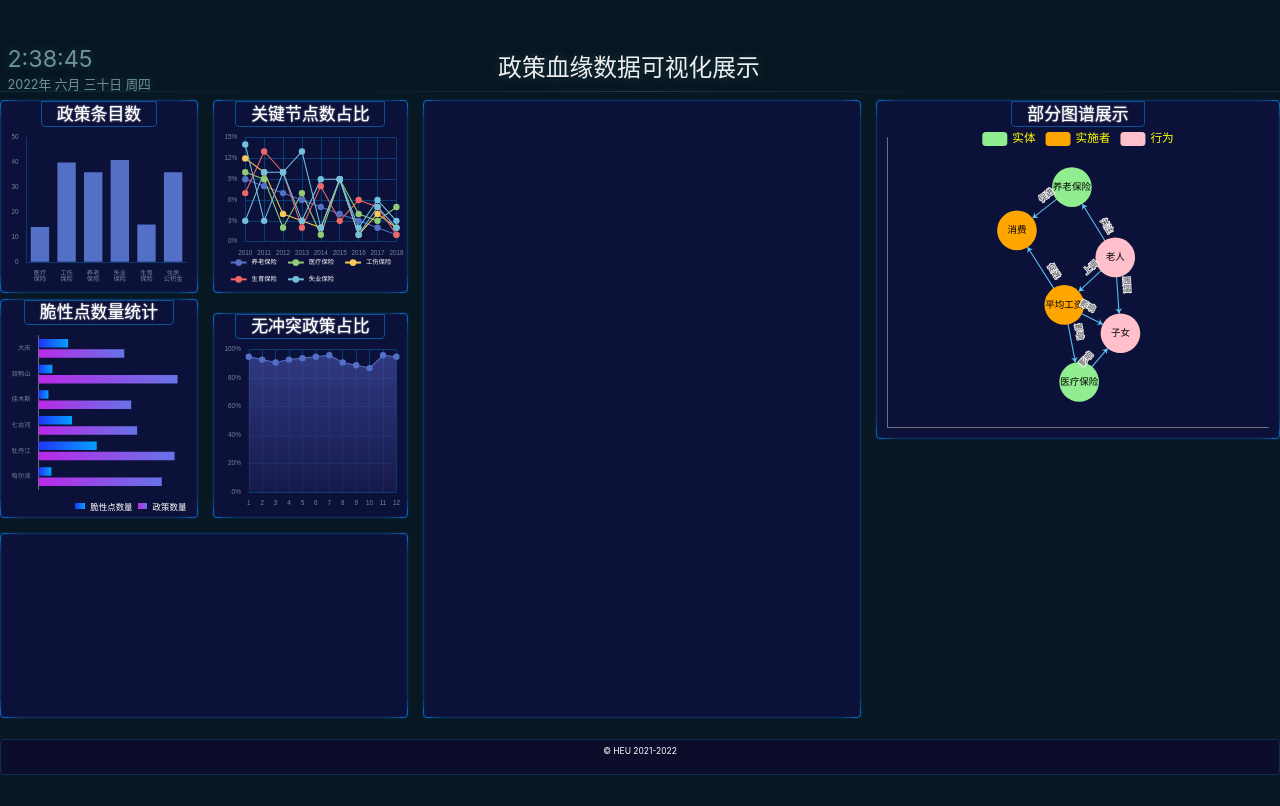
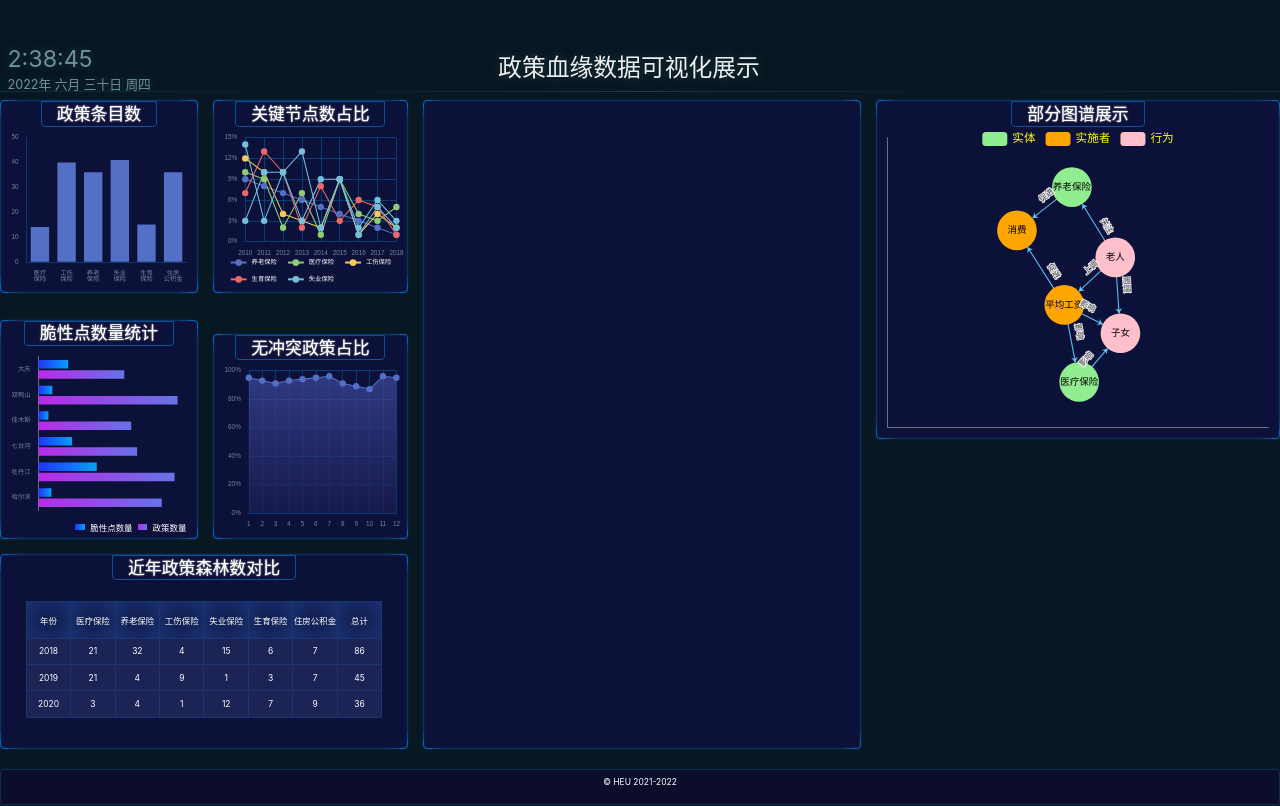
Before and after one commit to liu0haha123/zcxy-ksh, a React (Vite) app: page / in a window 1280 px wide. Built offline with nearby package versions, Linux system fonts and the light colour scheme; some icons are missing.

Commit message:
制作左下角表格

```diff
--- /dev/null
+++ b/src/components/Chart6.tsx
@@ -0,0 +1,55 @@
+import React from "react";
+
+export const Chart6 = () => {
+  return (
+    <div className="政策森林">
+      <h2>近年政策森林数对比</h2>
+      <table>
+        <thead>
+          <tr>
+            <th>年份</th>
+            <th>医疗保险</th>
+            <th>养老保险</th>
+            <th>工伤保险</th>
+            <th>失业保险</th>
+            <th>生育保险</th>
+            <th>住房公积金</th>
+            <th>总计</th>
+          </tr>
+        </thead>
+        <tbody>
+          <tr>
+            <td>2018</td>
+            <td>21</td>
+            <td>32</td>
+            <td>4</td>
+            <td>15</td>
+            <td>6</td>
+            <td>7</td>
+            <td>86</td>
+          </tr>
+          <tr>
+            <td>2019</td>
+            <td>21</td>
+            <td>4</td>
+            <td>9</td>
+            <td>1</td>
+            <td>3</td>
+            <td>7</td>
+            <td>45</td>
+          </tr>
+          <tr>
+            <td>2020</td>
+            <td>3</td>
+            <td>4</td>
+            <td>1</td>
+            <td>12</td>
+            <td>7</td>
+            <td>9</td>
+            <td>36</td>
+          </tr>
+        </tbody>
+      </table>
+    </div>
+  );
+};
--- a/src/pages/home.scss
+++ b/src/pages/home.scss
@@ -150,7 +150,8 @@
         .脆性点,
         .关键节点数占比,
         .有效发布,
-        .知识图谱 {
+        .知识图谱,
+        .政策森林 {
             height: px(365);
             display: flex;
             flex-direction: column;
@@ -173,11 +174,40 @@
             }
         }
 
+        .政策森林 {
+            >table {
+                margin-top: px(38);
+                border-collapse: collapse;
+
+                th,
+                td {
+                    border: 1px solid #1a3671;
+                }
+
+                thead {
+                    th {
+                        height: px(70);
+                        box-shadow: inset 0 0 px(60) 0 #1f3d85;
+                    }
+                }
+
+                tbody {
+                    td {
+                        height: px(50);
+                        width: px(84);
+                        background: #1c2456;
+                    }
+
+                }
+            }
+        }
+
         .有效发布 {
 
             height: px(388);
         }
-        .知识图谱{
+
+        .知识图谱 {
             height: px(640);
         }
 
--- a/src/pages/home.tsx
+++ b/src/pages/home.tsx
@@ -8,6 +8,7 @@ import { Chart2 } from "../components/Chart2";
 import { Chart3 } from "../components/Chart3";
 import { Chart4 } from "../components/Chart4";
 import { Chart5 } from "../components/Chart5";
+import { Chart6 } from "../components/Chart6";
 
 export const Home = () => {
   const year = new Date().getFullYear();
@@ -27,7 +28,9 @@ export const Home = () => {
           <Chart3 />
           <Chart4 />
         </section>
-        <section className="bordered section3"></section>
+        <section className="bordered section3">
+          <Chart6 />
+        </section>
         <section className="bordered section4"></section>
         <section className="section5">
           <Chart5 />
```
